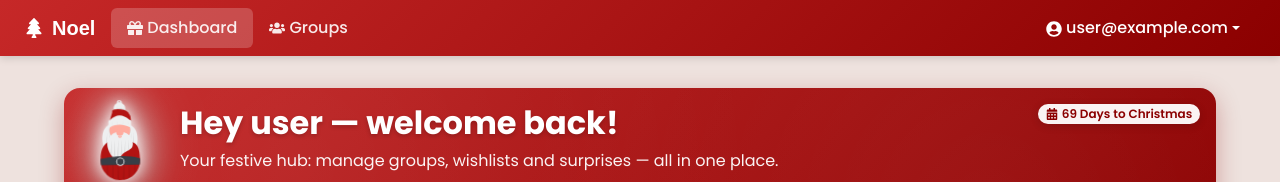
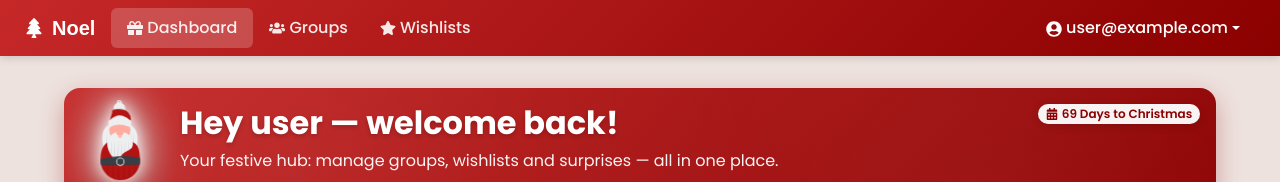
Before and after one commit to dhee-tree/noel-frontend, a Next.js app: page /dashboard in a window 1280 px wide. Shown: the top 182 px of the page. Built offline with nearby package versions, Linux system fonts and the light colour scheme; no server answers; sample sign-in values are in the browser's storage; a web font is replaced by a local one.

Commit message:
Add wishlist to navbar

```diff
--- a/src/app/(pages)/dashboard/DashboardClientPage.tsx
+++ b/src/app/(pages)/dashboard/DashboardClientPage.tsx
@@ -191,8 +191,7 @@ export default function DashboardClientPage({ session }: { session: Session }) {
                       size="sm"
                       onClick={() => (location.href = "/wishlist")}
                     >
-                      <FaStar />
-                      <span>My Wishlist</span>
+                      <FaStar /> <span>My Wishlist</span>
                     </Button>
                   </div>
                 </div>
--- a/src/components/navigation/AuthNavbar/AuthNavbar.tsx
+++ b/src/components/navigation/AuthNavbar/AuthNavbar.tsx
@@ -8,6 +8,7 @@ import {
   FaTree,
   FaUsers,
   FaGift,
+  FaStar,
   FaUserCircle,
   FaSignOutAlt,
 } from "react-icons/fa";
@@ -54,6 +55,17 @@ export const AuthNavbar: React.FC = () => {
               <FaUsers className="me-1" />
               Groups
             </Nav.Link>
+            <Nav.Link
+              href="/wishlist"
+              className={
+                isActive("/wishlist") || pathname?.startsWith("/wishlist/")
+                  ? styles.activeLink
+                  : ""
+              }
+            >
+              <FaStar className="me-1" />
+              Wishlists
+            </Nav.Link>
           </Nav>
 
           <Nav>
```
